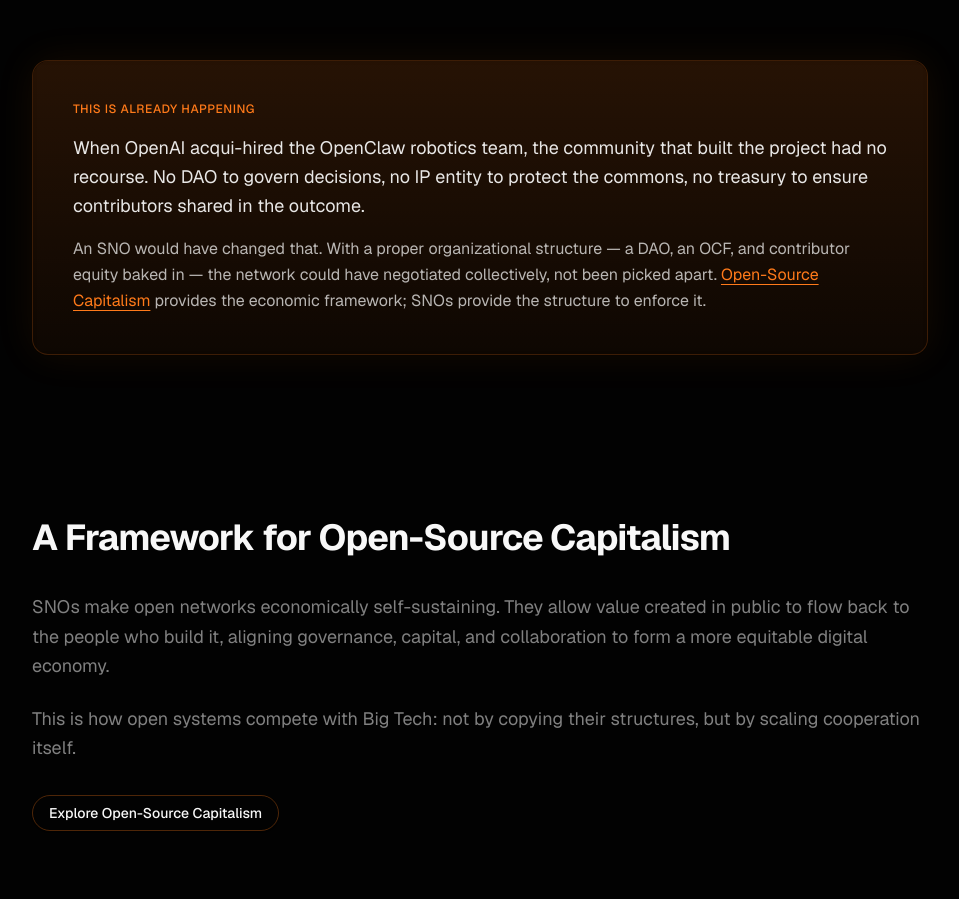
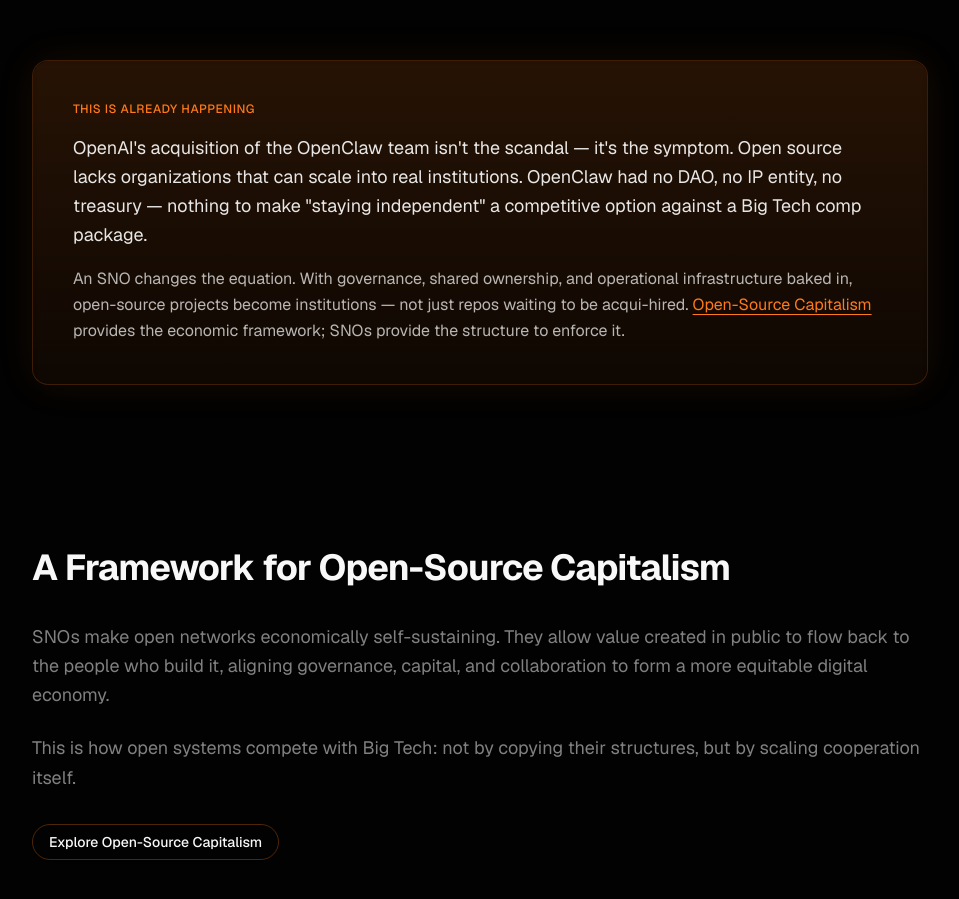
Before and after one commit to 0xkilgore/v0-scalable-network-orgs, a Next.js app: page / in a window 1280 px wide. Shown: the part 6480-7379 px from the top of the page, without its empty margins (304-1263 px from the left). Built offline with nearby package versions, Linux system fonts and the light colour scheme.

Commit message:
Refine TheStakes copy to match structural framing
Shift from "contributors got nothing" to the deeper point:
open source lacks sustainable incentives and institutions
that can compete with Big Tech comp packages.

Co-Authored-By: Claude Opus 4.6 <noreply@anthropic.com>

```diff
--- a/components/the-stakes.tsx
+++ b/components/the-stakes.tsx
@@ -13,14 +13,15 @@ export function TheStakes() {
               This is already happening
             </p>
             <p className="text-lg text-white/90 leading-relaxed mb-4">
-              When OpenAI acqui-hired the OpenClaw robotics team, the community that built the project
-              had no recourse. No DAO to govern decisions, no IP entity to protect the commons, no
-              treasury to ensure contributors shared in the outcome.
+              OpenAI&apos;s acquisition of the OpenClaw team isn&apos;t the scandal — it&apos;s the symptom.
+              Open source lacks organizations that can scale into real institutions. OpenClaw had no
+              DAO, no IP entity, no treasury — nothing to make &quot;staying independent&quot; a
+              competitive option against a Big Tech comp package.
             </p>
             <p className="text-base text-white/70 leading-relaxed">
-              An SNO would have changed that. With a proper organizational structure — a DAO, an OCF,
-              and contributor equity baked in — the network could have negotiated collectively, not been
-              picked apart.{" "}
+              An SNO changes the equation. With governance, shared ownership, and operational
+              infrastructure baked in, open-source projects become institutions — not just repos
+              waiting to be acqui-hired.{" "}
               <Link
                 href="https://opensourcecapitalism.org"
                 target="_blank"
```
